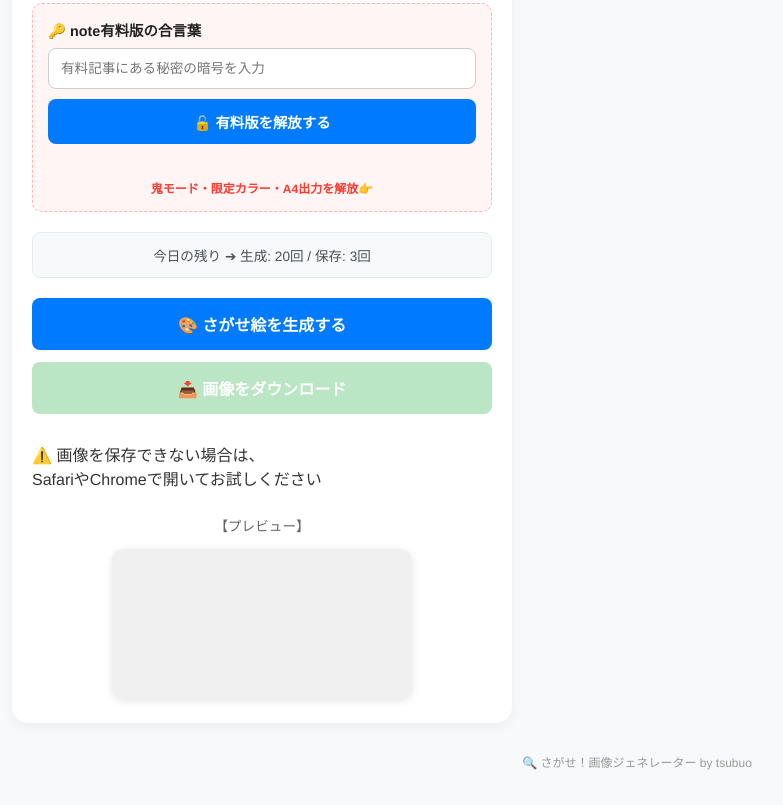
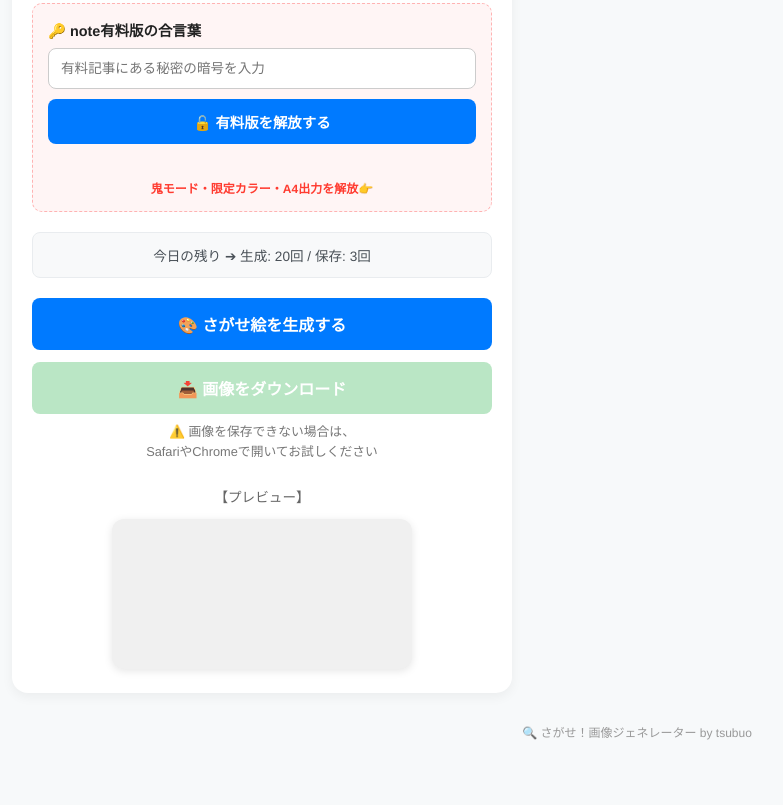
Before and after one commit to tsubuo11035103-a11y/sagase-generator, a website: page index.html in a window 1280 px wide. Shown: the part 901-1706 px from the top of the page, without its empty margins (3-786 px from the left). After the commit the page ends 1676 px from the top, so only its background shows below. Drawn offline with Linux system fonts and the light colour scheme.

Commit message:
Update style.css

```diff
--- a/style.css
+++ b/style.css
@@ -155,3 +155,10 @@ canvas {
   padding-bottom: 20px;
   font-weight: 500;
 }
+.download-note {
+  font-size: 0.8rem;
+  color: #777;
+  text-align: center;
+  margin: -4px 0 18px;
+  line-height: 1.5;
+}
```
